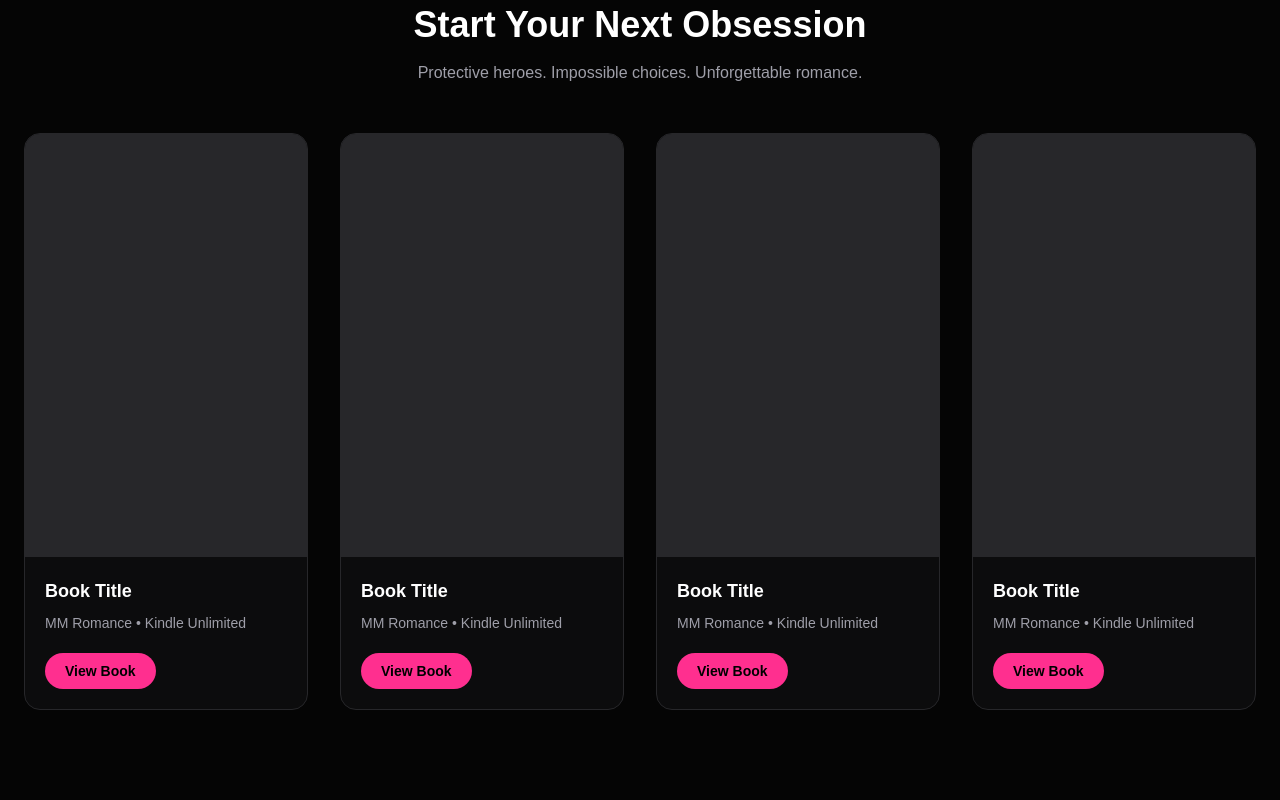
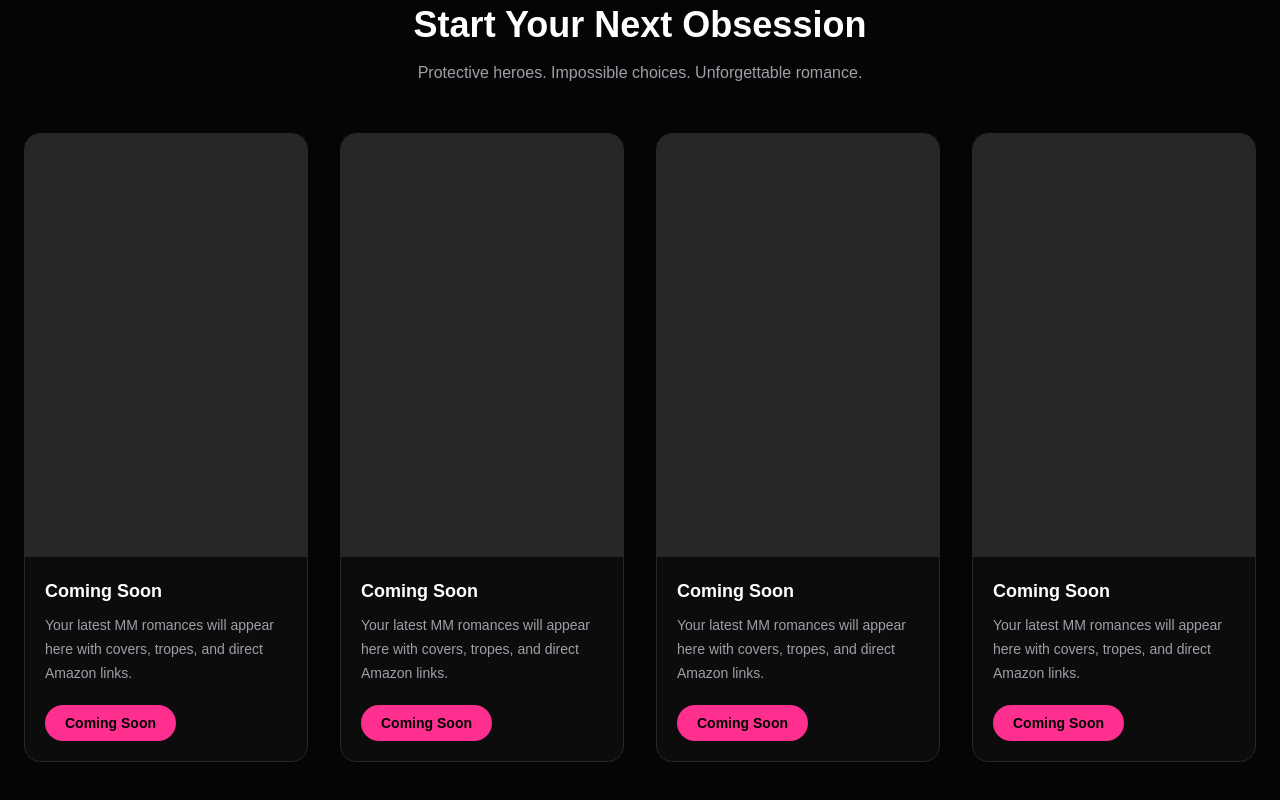
Before and after one commit to alex19849-dot/marlowquinn, a Next.js app: page / in a window 1280 px wide. Shown: the part 1290-2090 px from the top of the page. Built offline with nearby package versions, Linux system fonts and the light colour scheme.

Commit message:
Update page.tsx

```diff
--- a/src/app/page.tsx
+++ b/src/app/page.tsx
@@ -65,14 +65,16 @@ export default function Home() {
         <div className="aspect-[2/3] bg-zinc-800" />
 
         <div className="p-5">
-          <h3 className="text-lg font-semibold">Book Title</h3>
+         <h3 className="text-lg font-semibold">
+  Coming Soon
+</h3>
 
-          <p className="mt-2 text-sm text-zinc-400">
-            MM Romance • Kindle Unlimited
-          </p>
+        <p className="mt-2 text-sm leading-6 text-zinc-400">
+  Your latest MM romances will appear here with covers, tropes, and direct Amazon links.
+</p>
 
           <button className="mt-5 rounded-full bg-[#ff2f8f] px-5 py-2 text-sm font-semibold text-black">
-            View Book
+            Coming Soon
           </button>
         </div>
       </div>
```
